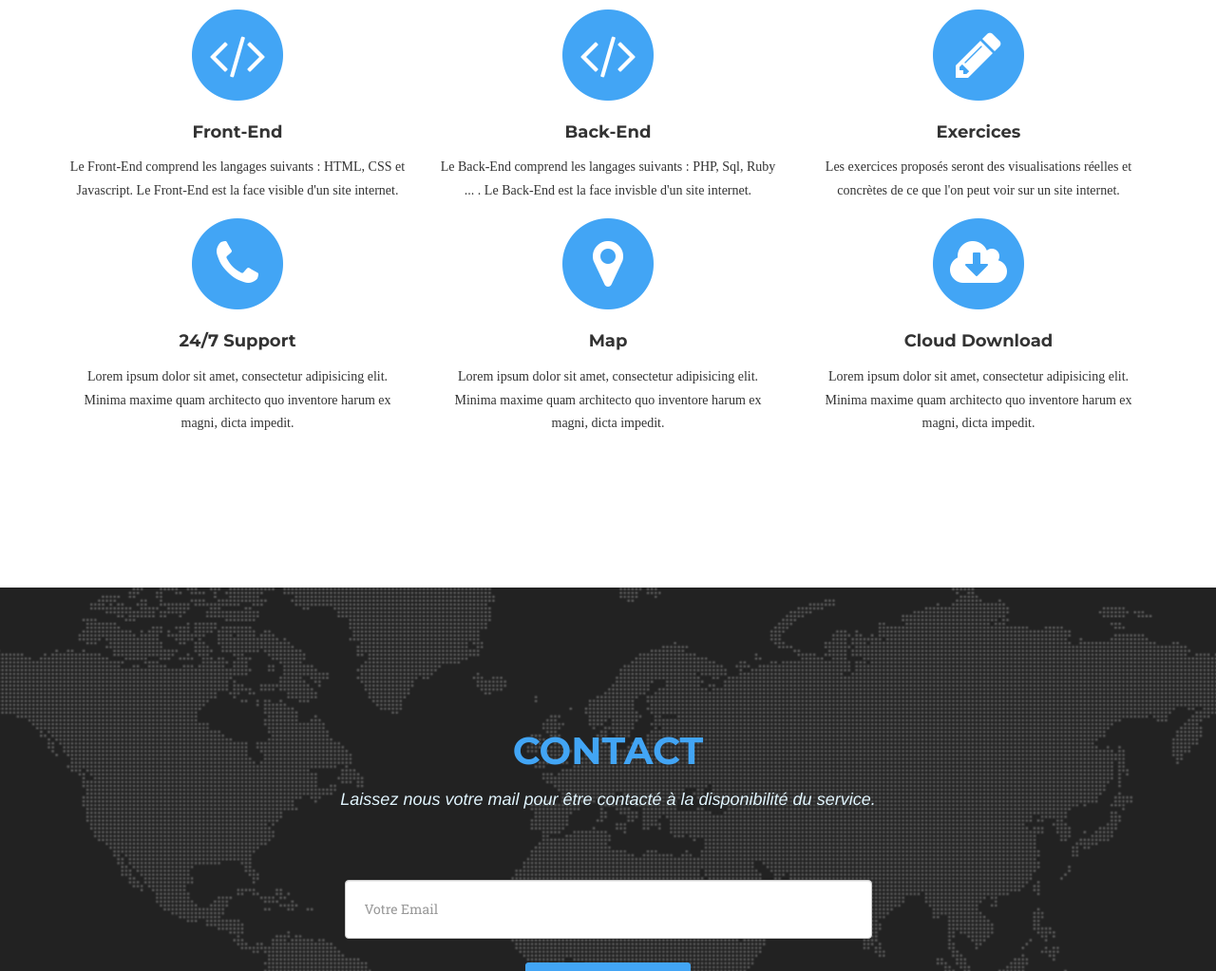
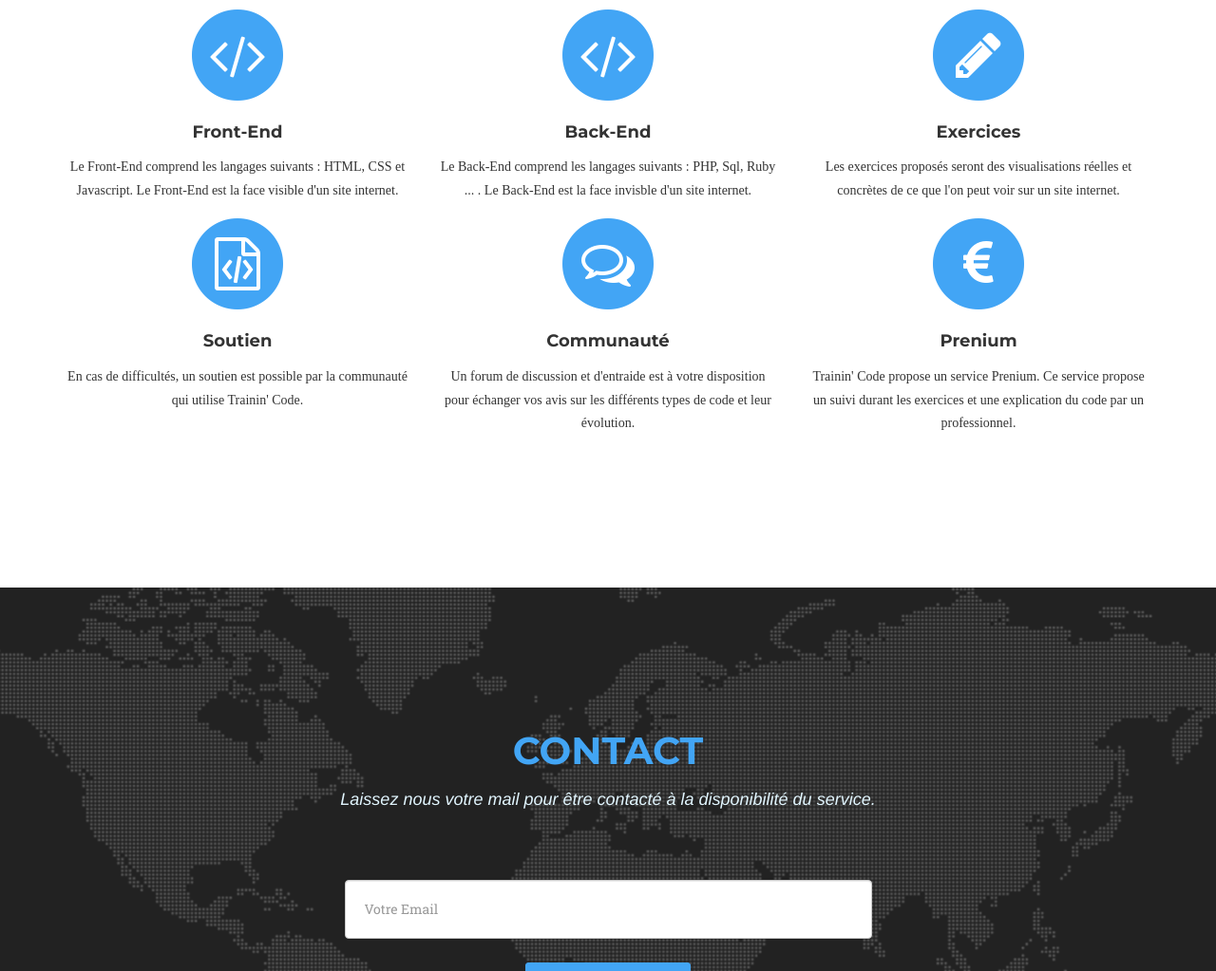
Before and after one commit to TraininCode/trainincode.github.io, a plain HTML site: page index.html in a window 1280 px wide. Shown: the part 1254-2277 px from the top of the page at 95% size. Drawn offline with nearby package versions, Linux system fonts and the light colour scheme; a web font is replaced by a local one.

Commit message:
Modification fichier index.html

```diff
--- a/index.html
+++ b/index.html
@@ -120,26 +120,26 @@
                     <div class="col-md-4">
                         <span class="fa-stack fa-4x">
                             <i class="fa fa-circle fa-stack-2x text-primary"></i>
-                            <i class="fa fa-phone fa-stack-1x fa-inverse"></i>
+                            <i class="fa fa-file-code-o fa-stack-1x fa-inverse"></i>
                         </span>
-                        <h4 class="service-heading">24/7 Support</h4>
-                        <p class="text-muted">Lorem ipsum dolor sit amet, consectetur adipisicing elit. Minima maxime quam architecto quo inventore harum ex magni, dicta impedit.</p>
+                        <h4 class="service-heading">Soutien</h4>
+                        <p class="text-muted">En cas de difficultés, un soutien est possible par la communauté qui utilise Trainin' Code.</p>
                     </div>
                     <div class="col-md-4">
                         <span class="fa-stack fa-4x">
                             <i class="fa fa-circle fa-stack-2x text-primary"></i>
-                            <i class="fa fa-map-marker fa-stack-1x fa-inverse"></i>
+                            <i class="fa fa-comments-o fa-stack-1x fa-inverse"></i>
                         </span>
-                        <h4 class="service-heading">Map</h4>
-                        <p class="text-muted">Lorem ipsum dolor sit amet, consectetur adipisicing elit. Minima maxime quam architecto quo inventore harum ex magni, dicta impedit.</p>
+                        <h4 class="service-heading">Communauté</h4>
+                        <p class="text-muted">Un forum de discussion et d'entraide est à votre disposition pour échanger vos avis sur les différents types de code et leur évolution.</p>
                     </div>
                     <div class="col-md-4">
                         <span class="fa-stack fa-4x">
                             <i class="fa fa-circle fa-stack-2x text-primary"></i>
-                            <i class="fa fa-cloud-download fa-stack-1x fa-inverse"></i>
+                            <i class="fa fa-euro fa-stack-1x fa-inverse"></i>
                         </span>
-                        <h4 class="service-heading">Cloud Download</h4>
-                        <p class="text-muted">Lorem ipsum dolor sit amet, consectetur adipisicing elit. Minima maxime quam architecto quo inventore harum ex magni, dicta impedit.</p>
+                        <h4 class="service-heading">Prenium</h4>
+                        <p class="text-muted">Trainin' Code propose un service Prenium. Ce service propose un suivi durant les exercices et une explication du code par un professionnel.</p>
                     </div>
 
                 </div>
```
